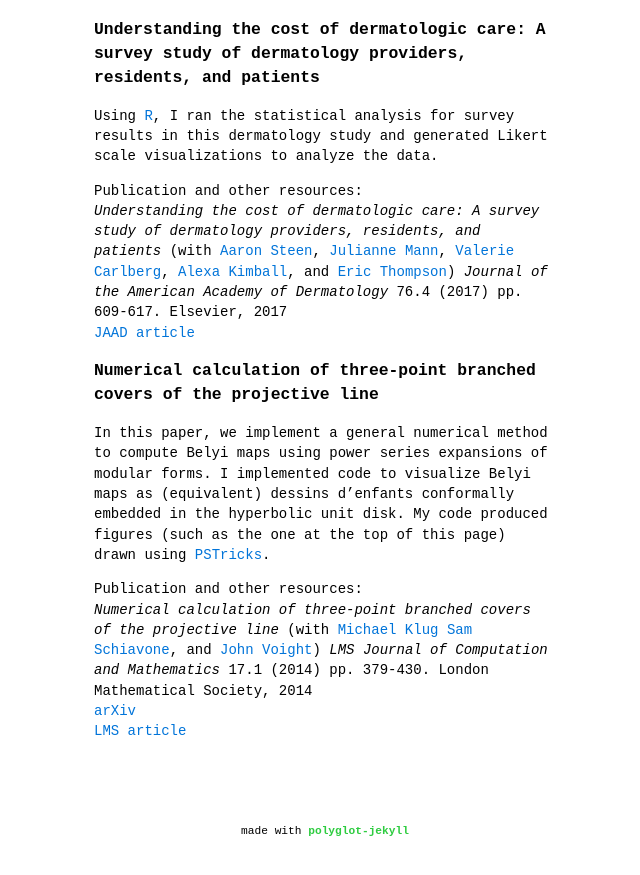
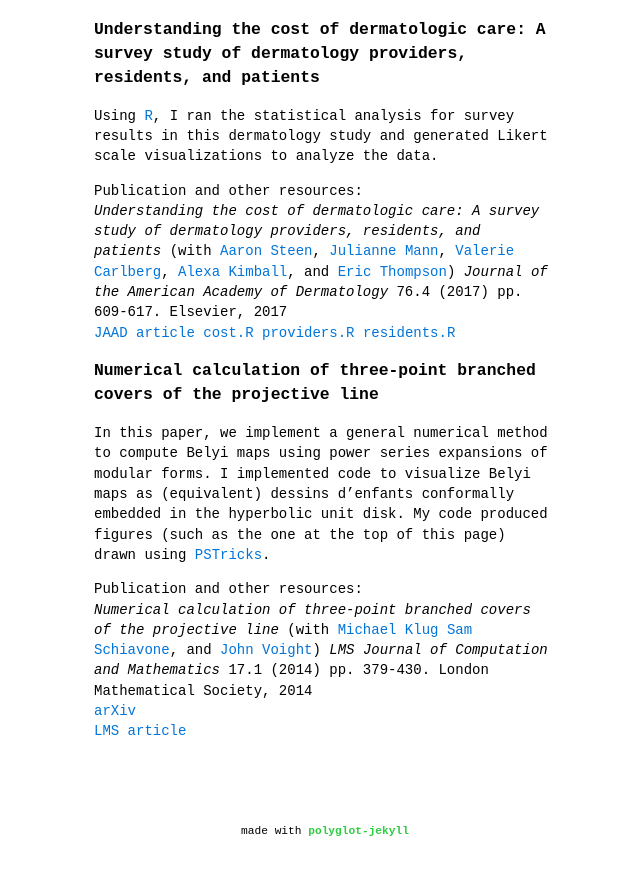
Before and after one commit to michaelmusty/michaelmusty.github.io, a Jekyll site: the page built from projects.md, in a window 1280 px wide and 900 px high, scrolled down 2002 px. Shown: the top 875 px of the window, without its empty margins (315-955 px from the left). Built offline with Jekyll 4.4.1, drawn with Linux system fonts in a browser that asks for light colours.

Commit message:
added R scripts

```diff
--- a/projects.md
+++ b/projects.md
@@ -125,6 +125,9 @@ nav-order: 2
   76.4 (2017) pp. 609-617. Elsevier, 2017
   <br>
   [JAAD article](http://www.jaad.org/article/S0190-9622(16)31166-5/fulltext)
+  [cost.R](/assets/cost.R)
+  [providers.R](/assets/providers.R)
+  [residents.R](/assets/residents.R)
 
 <h3>Numerical calculation of three-point branched covers of the projective line</h3>
   In this paper, we implement a general numerical method to compute
```
Also changed, not shown: 3 other files.
